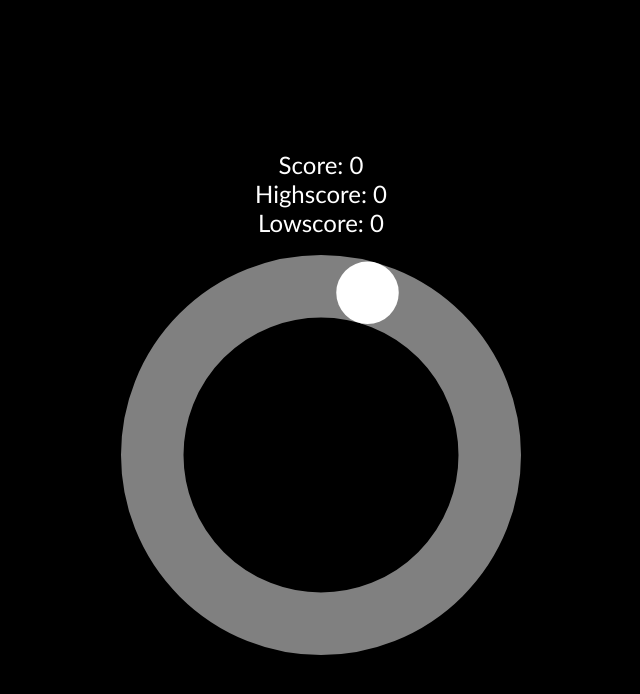
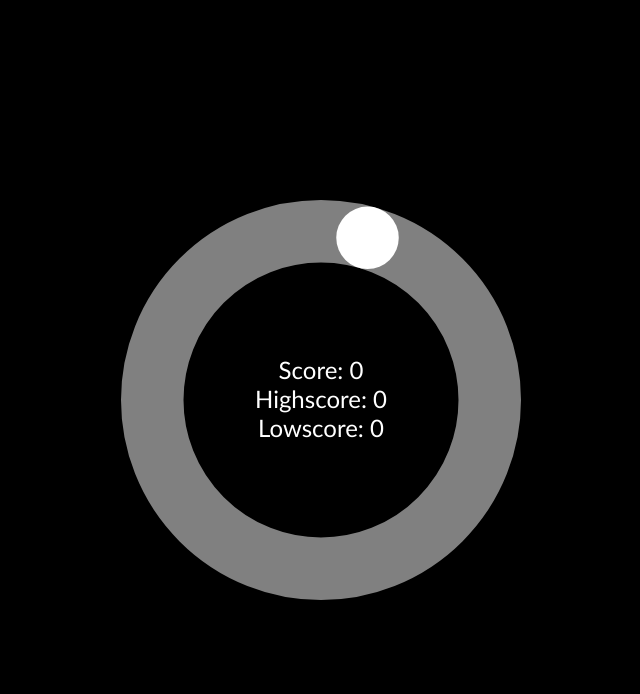
Before and after one commit to FracturedRetina/Opposites, a plain HTML site: page index.html in a window 1280 px wide. Shown: the whole page, without its empty margins (319-959 px from the left). Drawn offline with nearby package versions, Linux system fonts and the light colour scheme.

Commit message:
Text now inside circle

```diff
--- a/index.html
+++ b/index.html
@@ -47,12 +47,11 @@
 		<link rel="stylesheet" type="text/css" href="style.css">
 	</head>
 	<body>
+		<canvas id="cvs" class="center" width="400" height="400"></canvas>
 		<div id="content" class="center">
 			<p id="score">Score: 0</p>
 			<p id="highscore">Highscore: 0</p>
 			<p id="lowscore">Lowscore: 0</p>
-			<br />
-			<canvas id="cvs" width="400" height="400"></canvas>
 		</div>
 		<!--Include Render Code-->
 		<script src="render.js"></script>
--- a/style.css
+++ b/style.css
@@ -14,8 +14,8 @@ body, canvas {
 }
 
 #content {
-	width: 500px;
-	height: 500px;
+	width: 275px;
+	height: 90px;
 }
 
 #cvs {
```
